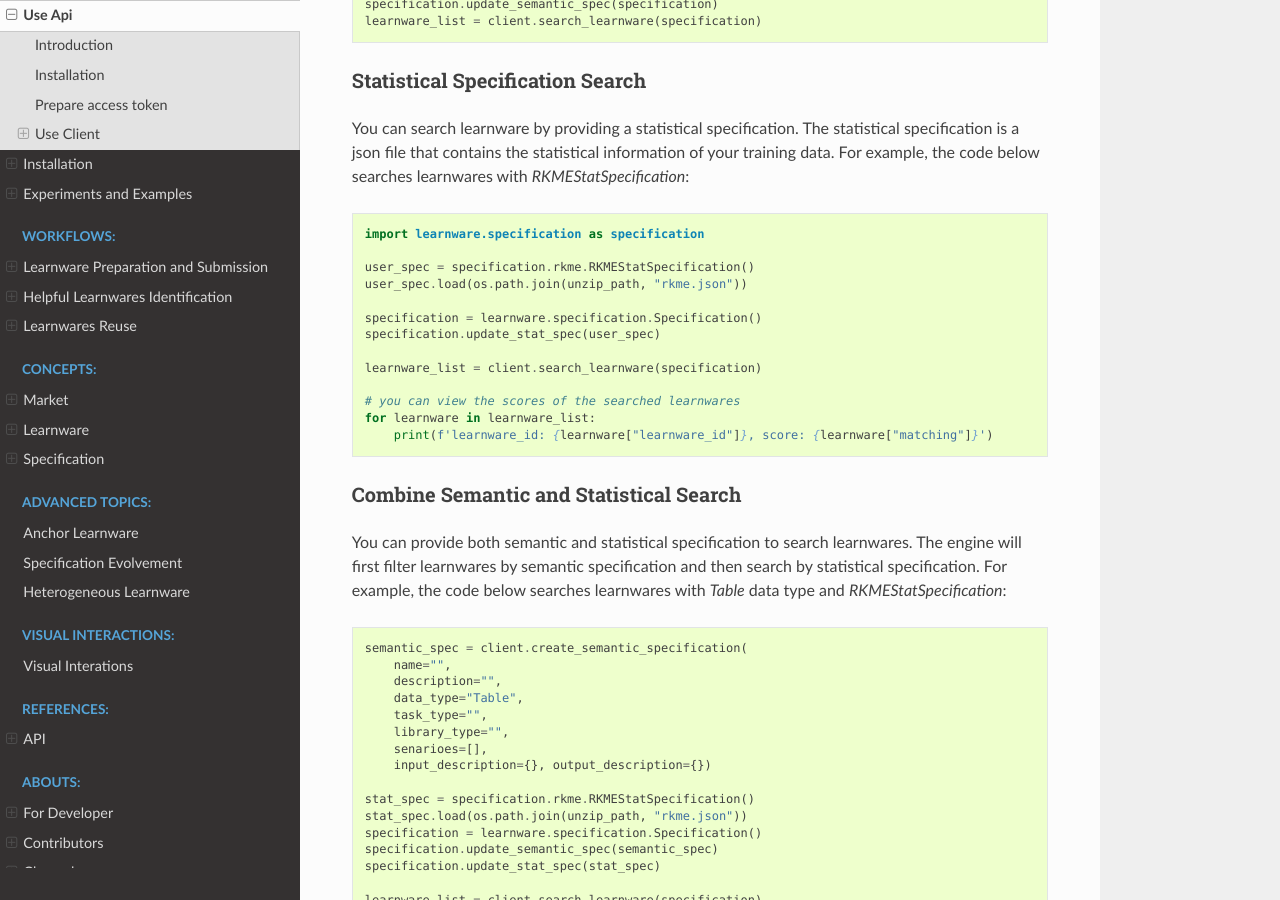
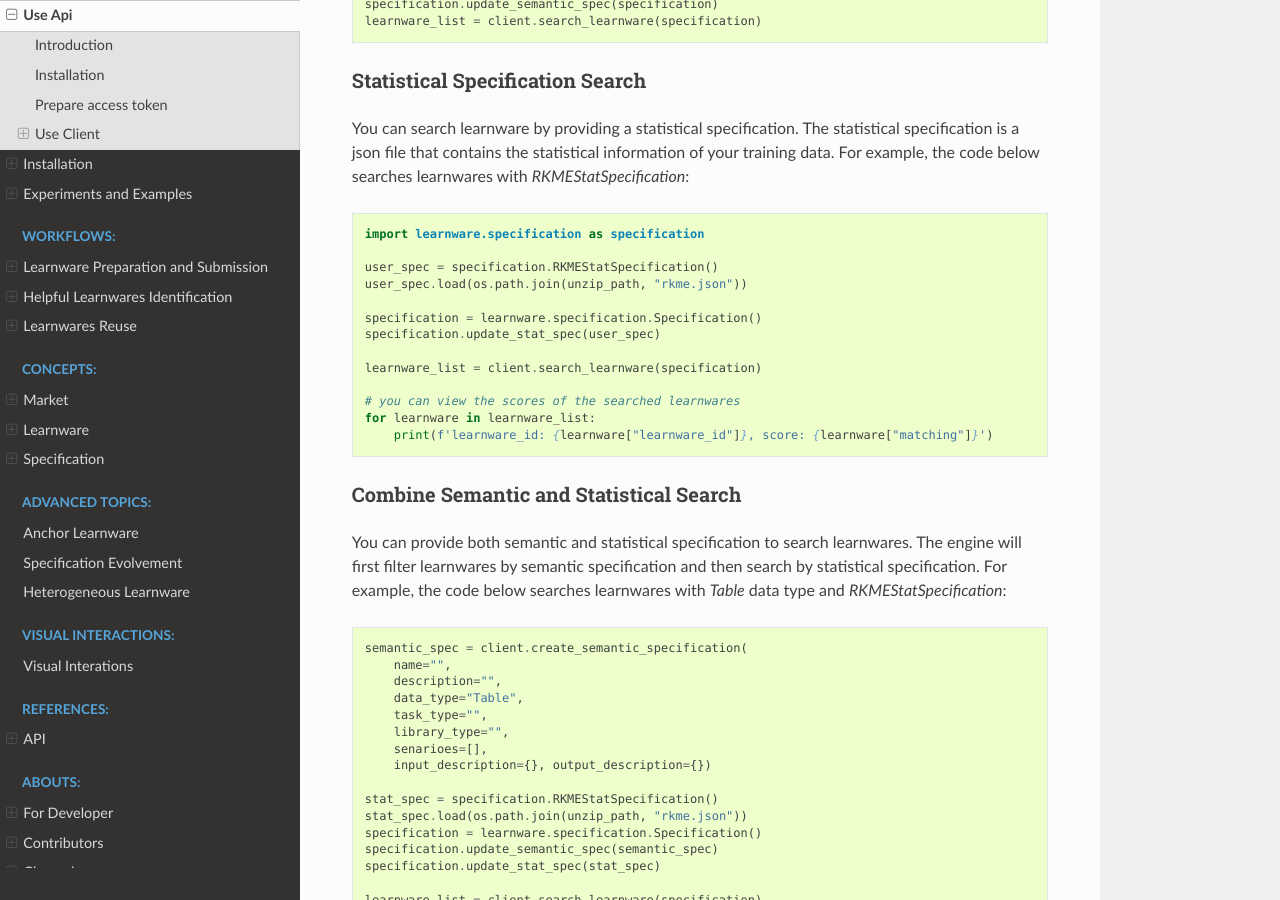
Before and after one commit to Learnware-LAMDA/Learnware, a Sphinx documentation site: the page built from docs/start/client.rst, in a window 1280 px wide and 900 px high, scrolled down 2060 px. Built offline with Sphinx 7.4.7 and the Read the Docs theme 2.0.0, drawn with Linux system fonts in a browser that asks for light colours.

Commit message:
[FIX] change rkme.RKMEStatSpecification into RKMEStatSpecification

```diff
--- a/docs/start/client.rst
+++ b/docs/start/client.rst
@@ -123,7 +123,7 @@ You can search learnware by providing a statistical specification. The statistic
 
     import learnware.specification as specification
 
-    user_spec = specification.rkme.RKMEStatSpecification()
+    user_spec = specification.RKMEStatSpecification()
     user_spec.load(os.path.join(unzip_path, "rkme.json"))
 
     specification = learnware.specification.Specification()
@@ -151,7 +151,7 @@ You can provide both semantic and statistical specification to search learnwares
         senarioes=[],
         input_description={}, output_description={})
 
-    stat_spec = specification.rkme.RKMEStatSpecification()
+    stat_spec = specification.RKMEStatSpecification()
     stat_spec.load(os.path.join(unzip_path, "rkme.json"))
     specification = learnware.specification.Specification()
     specification.update_semantic_spec(semantic_spec)
--- a/docs/start/quick.rst
+++ b/docs/start/quick.rst
@@ -170,7 +170,7 @@ For example, the code below executes learnware search when using Reduced Set Ker
 
     import learnware.specification as specification
 
-    user_spec = specification.rkme.RKMEStatSpecification()
+    user_spec = specification.RKMEStatSpecification()
 
     # unzip_path: directory for unzipped learnware zipfile
     user_spec.load(os.path.join(unzip_path, "rkme.json"))
--- a/docs/workflow/identify.rst
+++ b/docs/workflow/identify.rst
@@ -73,7 +73,7 @@ For example, the following code is designed to work with Reduced Kernel Mean Emb
 
     import learnware.specification as specification
 
-    user_spec = specification.rkme.RKMEStatSpecification()
+    user_spec = specification.RKMEStatSpecification()
     user_spec.load(os.path.join("rkme.json"))
     user_info = BaseUserInfo(
         semantic_spec=user_semantic, stat_info={"RKMEStatSpecification": user_spec}
```
Also changed, not shown: README.md (+1 -1 lines), 2 other files.
